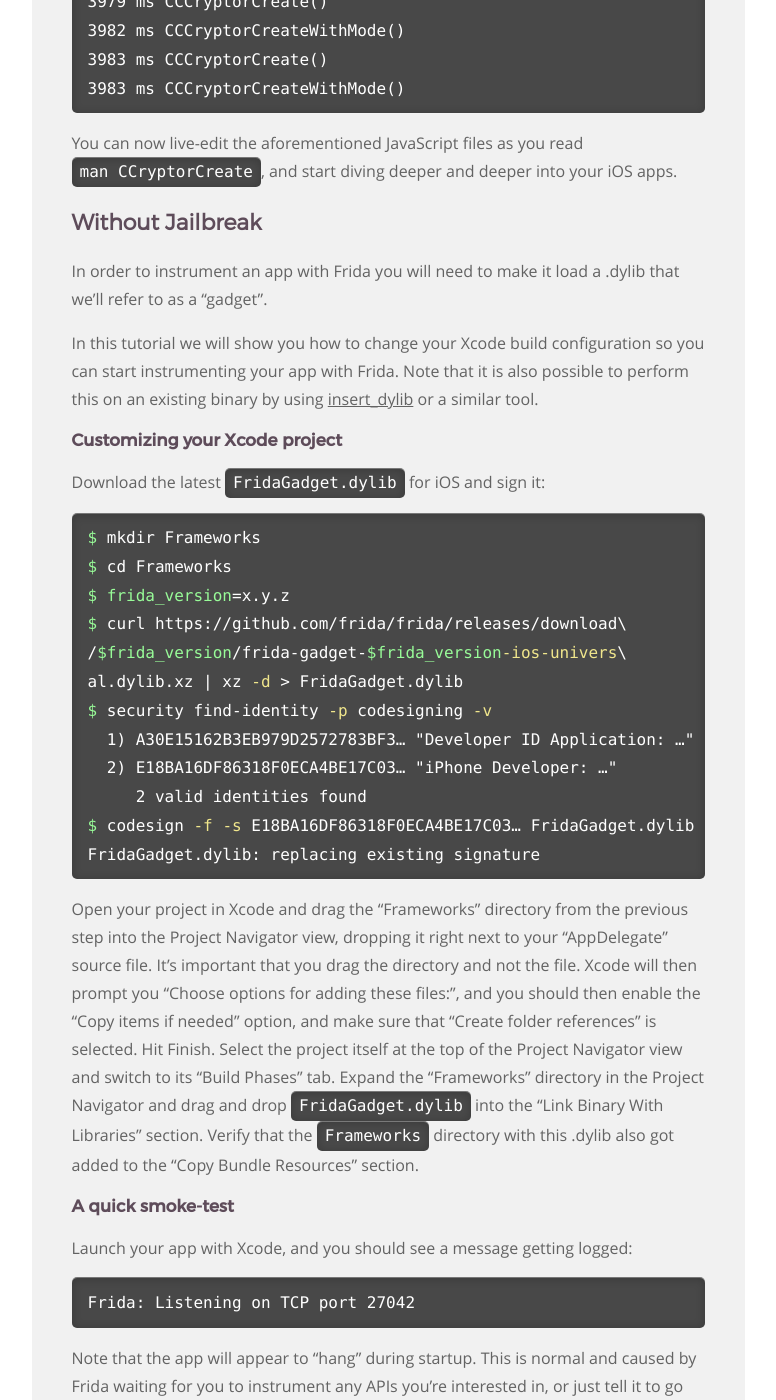
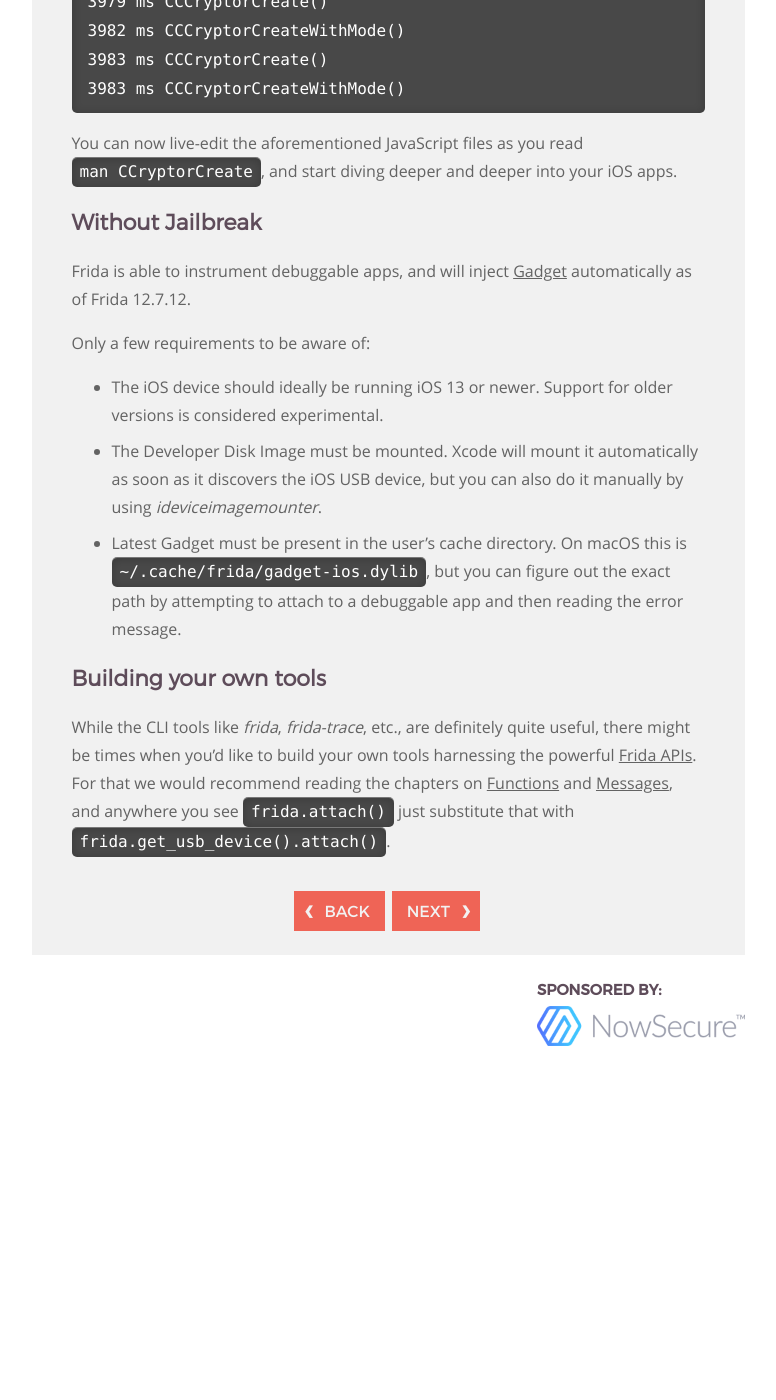
Before and after one commit to frida/frida-website, a Jekyll site: the page built from _docs/ios.md, in a window 1280 px wide and 1400 px high, scrolled down 2172 px. Shown: the whole window, without its empty margins (364-1140 px from the left). Built offline with Jekyll 4.4.1, drawn with Linux system fonts in a browser that asks for light colours; after the commit the page ends 3228 px from its top, so only the background shows below that; some of the changed text lies outside the part shown.

Commit message:
Update the jailed iOS docs to avoid confusion

```diff
--- a/_docs/ios.md
+++ b/_docs/ios.md
@@ -99,123 +99,19 @@ You can now live-edit the aforementioned JavaScript files as you read
 
 ## Without Jailbreak
 
-In order to instrument an app with Frida you will need to make it load a .dylib
-that we'll refer to as a "gadget".
+Frida is able to instrument debuggable apps, and will inject
+[Gadget](/docs/gadget/) automatically as of Frida 12.7.12.
 
-In this tutorial we will show you how to change your Xcode build configuration
-so you can start instrumenting your app with Frida. Note that it is also
-possible to perform this on an existing binary by using [insert_dylib](https://github.com/Tyilo/insert_dylib)
-or a similar tool.
+Only a few requirements to be aware of:
 
-### Customizing your Xcode project
-
-Download the latest `FridaGadget.dylib` for iOS and sign it:
-
-{% highlight bash %}
-$ mkdir Frameworks
-$ cd Frameworks
-$ frida_version=x.y.z
-$ curl https://github.com/frida/frida/releases/download\
-/$frida_version/frida-gadget-$frida_version-ios-univers\
-al.dylib.xz | xz -d > FridaGadget.dylib
-$ security find-identity -p codesigning -v
-  1) A30E15162B3EB979D2572783BF3… "Developer ID Application: …"
-  2) E18BA16DF86318F0ECA4BE17C03… "iPhone Developer: …"
-     2 valid identities found
-$ codesign -f -s E18BA16DF86318F0ECA4BE17C03… FridaGadget.dylib
-FridaGadget.dylib: replacing existing signature
-{% endhighlight %}
-
-Open your project in Xcode and drag the "Frameworks" directory from the previous
-step into the Project Navigator view, dropping it right next to your
-"AppDelegate" source file. It's important that you drag the directory and not
-the file. Xcode will then prompt you "Choose options for adding these files:",
-and you should then enable the "Copy items if needed" option, and make sure that
-"Create folder references" is selected. Hit Finish. Select the project itself
-at the top of the Project Navigator view and switch to its "Build Phases" tab.
-Expand the "Frameworks" directory in the Project Navigator and drag and drop
-`FridaGadget.dylib` into the "Link Binary With Libraries" section. Verify that
-the `Frameworks` directory with this .dylib also got added to the
-"Copy Bundle Resources" section.
-
-### A quick smoke-test
-
-Launch your app with Xcode, and you should see a message getting logged:
-
-{% highlight text %}
-Frida: Listening on TCP port 27042
-{% endhighlight %}
-
-Note that the app will appear to "hang" during startup. This is normal and
-caused by Frida waiting for you to instrument any APIs you're interested in,
-or just tell it to go ahead and finish launching the app.
-
-Now that Frida is waiting for us, and its gadget exposes the same interface
-as `frida-server`, we should be able to get a process listing:
-
-{% highlight bash %}
-$ frida-ps -U
- PID NAME
- 892 Gadget
-$
-{% endhighlight %}
-
-However unlike `frida-server`, there's only a single process we can attach to,
-which is the app itself.
-
-Let's also check which apps can be spawned:
-
-{% highlight bash %}
-$ frida-ps -Uai
-PID  Name    Identifier
----  ------  ---------------
-892  Gadget  re.frida.Gadget
-$
-{% endhighlight %}
-
-Looking good. If we now `attach()` to this process it will cause the app
-to finish launching. However, if we first `spawn(["re.frida.Gadget"])` we will
-be able to `attach()` and apply our instrumentation, and the app will not carry
-on launching until we call `resume()`. This means we can `attach()` right away
-for late instrumentation, or we can `spawn()` to perform early instrumentation.
-
-### Tracing libc calls
-
-Assuming your app was just launched by Xcode and is waiting for you to let it
-finish launching, go ahead and try out some early instrumentation:
-
-{% highlight bash %}
-$ frida-trace -U -f re.frida.Gadget -i "open*"
-Instrumenting functions...
-openlog: Auto-generated handler at …/openlog.js
-opendev: Auto-generated handler at …/opendev.js
-opendir: Auto-generated handler at …/opendir.js
-openpty: Auto-generated handler at …/openpty.js
-openx_np: Auto-generated handler at …/openx_np.js
-open: Auto-generated handler at …/open.js
-open$NOCANCEL: Auto-generated handler at …/open_NOCANCEL.js
-open_dprotected_np: Auto-generated handler at …/open_dprotected_np.js
-openat: Auto-generated handler at …/openat.js
-openat$NOCANCEL: Auto-generated handler at …/openat_NOCANCEL.js
-openbyid_np: Auto-generated handler at …/openbyid_np.js
-Started tracing 11 functions. Press Ctrl+C to stop.
-           /* TID 0xb07 */
-   193 ms  open(path=0x1988c4669, oflag=0x0, ...)
-   194 ms  open(path=0x16fdeebc6, oflag=0x0, ...)
-   195 ms  opendir()
-   195 ms     | open$NOCANCEL()
-   195 ms  opendir()
-   196 ms     | open$NOCANCEL()
-{% endhighlight %}
-
-You can now live-edit the aforementioned JavaScript files as you read
-`man open`, and start diving deeper and deeper into your iOS apps.
-
-### Using the Simulator
-
-To instrument an app running in the Simulator simply replace `-U` with `-R`
-in the CLI examples above, and at the API level instead of `get_usb_device()`
-use `get_remote_device()`.
+- The iOS device should ideally be running iOS 13 or newer. Support for older
+  versions is considered experimental.
+- The Developer Disk Image must be mounted. Xcode will mount it automatically as
+  soon as it discovers the iOS USB device, but you can also do it manually by
+  using *ideviceimagemounter*.
+- Latest Gadget must be present in the user's cache directory. On macOS this is
+  `~/.cache/frida/gadget-ios.dylib`, but you can figure out the exact path by
+  attempting to attach to a debuggable app and then reading the error message.
 
 ## Building your own tools
 
```
